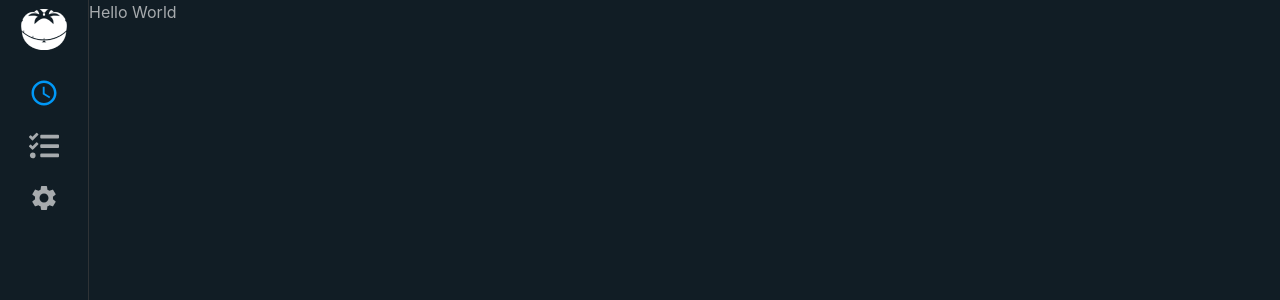
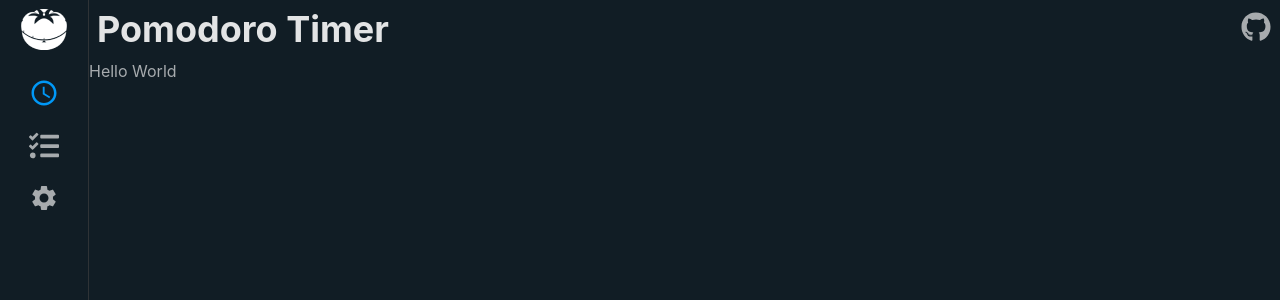
Before and after one commit to arrudadev/pomodoro-timer, a Next.js app: page / in a window 1280 px wide. Shown: the top 300 px of the page. Built offline with nearby package versions, Linux system fonts and the light colour scheme.

Commit message:
chore: add Header component

```diff
--- /dev/null
+++ b/src/components/Header/index.tsx
@@ -0,0 +1,37 @@
+import React from 'react';
+import { FaGithub } from 'react-icons/fa';
+
+import { Flex, Heading, Icon, Link } from '@chakra-ui/react';
+
+const Header: React.FC = () => {
+  return (
+    <Flex
+      as="header"
+      alignItems="center"
+      justifyContent="space-between"
+      width="100%"
+      textAlign="left"
+      padding="8px"
+    >
+      <Heading as="h2" color="#e3e4e5">
+        Pomodoro Timer
+      </Heading>
+
+      <Link
+        href="https://github.com/monteiro-alexandre/pomodoro-timer"
+        isExternal
+      >
+        <Icon
+          as={FaGithub}
+          width="30px"
+          height="30px"
+          cursor="pointer"
+          _hover={{ color: '#0098f7' }}
+          title="Pomodoro Timer GitHub"
+        />
+      </Link>
+    </Flex>
+  );
+};
+
+export default Header;
--- a/src/components/Layout/index.tsx
+++ b/src/components/Layout/index.tsx
@@ -2,6 +2,7 @@ import React from 'react';
 
 import { Flex } from '@chakra-ui/react';
 
+import Header from '../Header';
 import Main from '../Main';
 import MenuBar from '../MenuBar';
 
@@ -13,7 +14,10 @@ const Layout: React.FC<LayoutProps> = ({ children, activePage }) => {
   return (
     <Flex height="100%" width="100%">
       <MenuBar activePage={activePage} />
-      <Main>{children}</Main>
+      <Main>
+        <Header />
+        {children}
+      </Main>
     </Flex>
   );
 };
```
